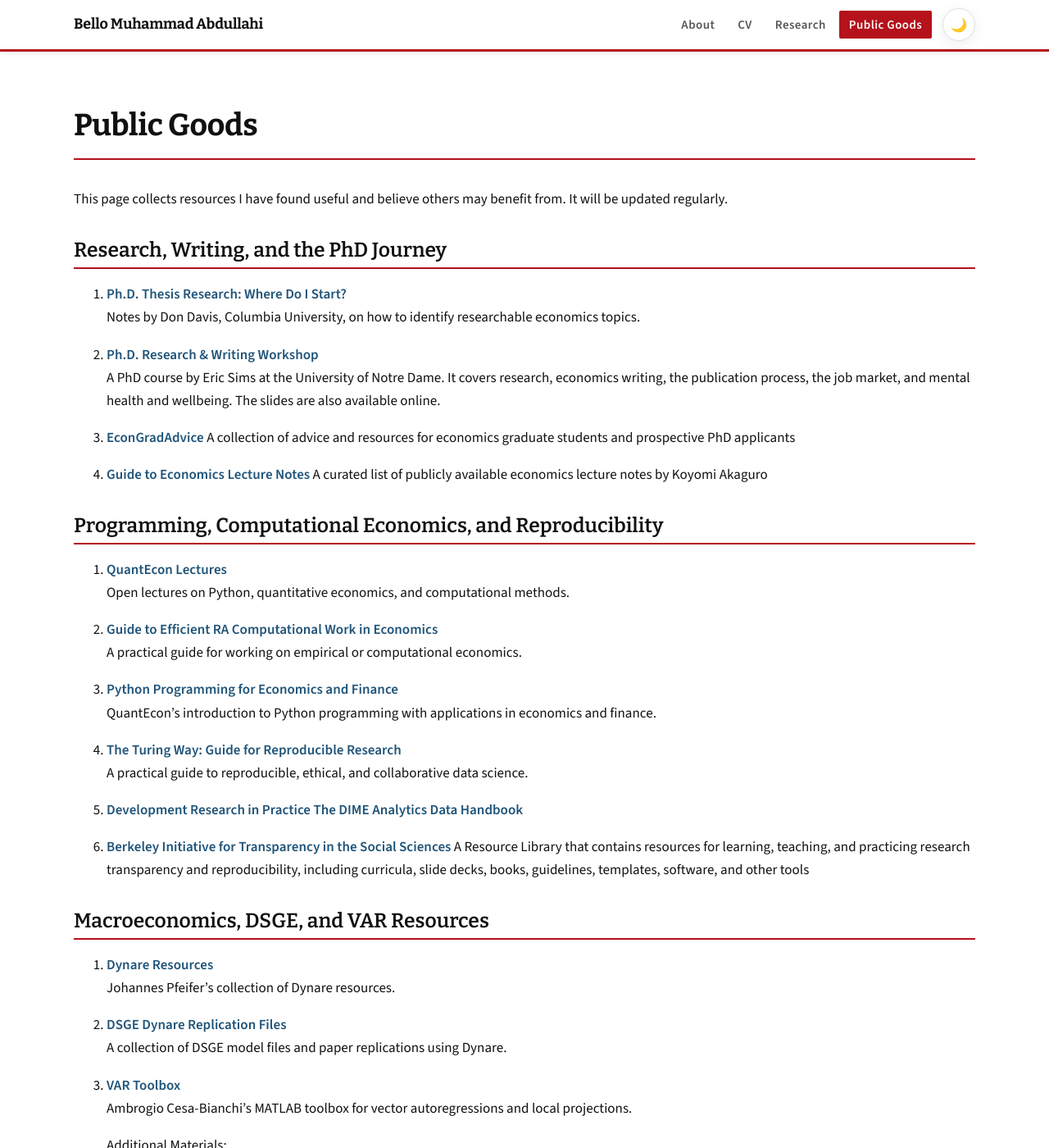
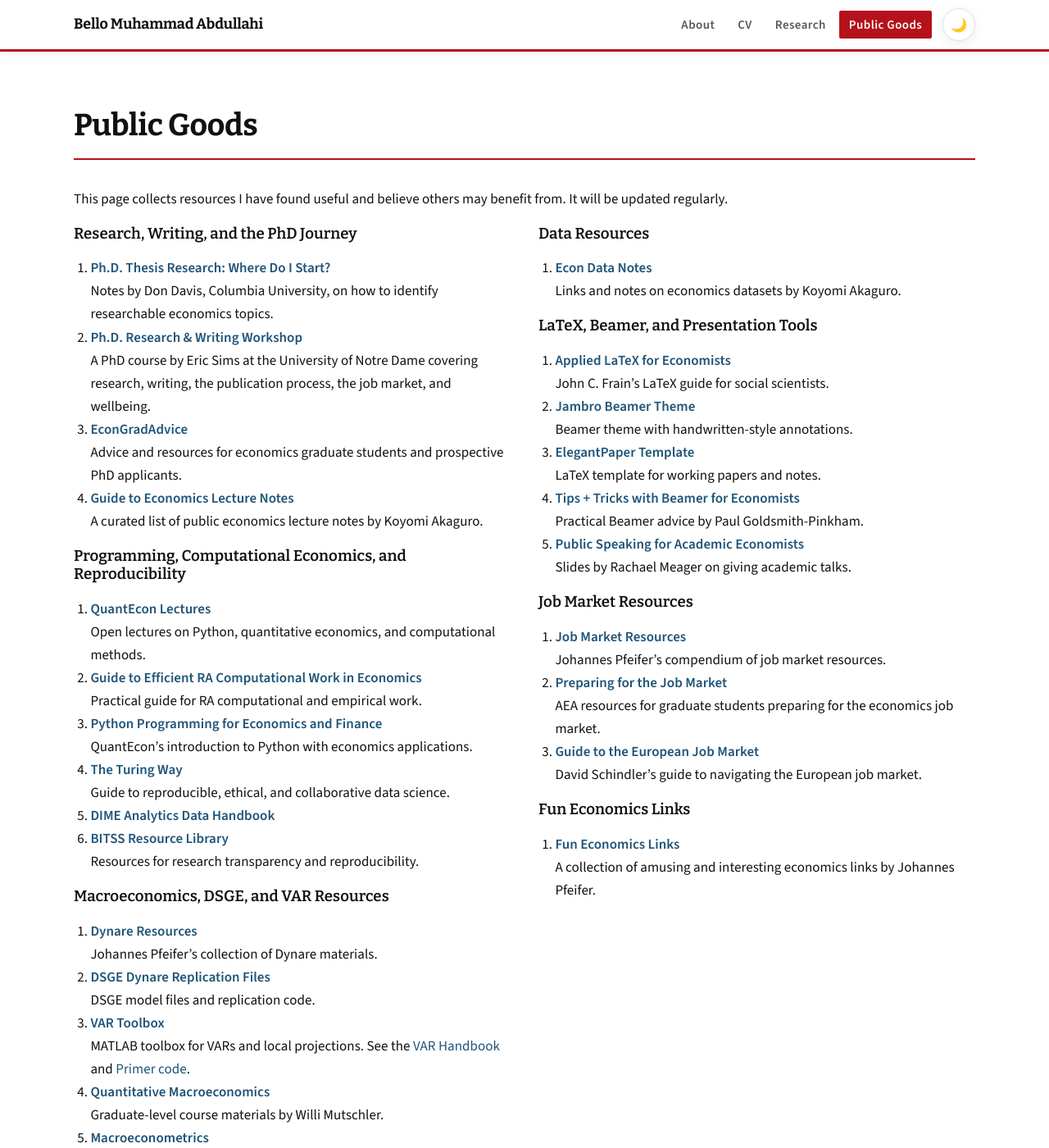
Before and after one commit to Bello-Abdullahi/Bello-Abdullahi.github.io, a Jekyll site: the page built from _pages/resources.md, in a window 1280 px wide and 1400 px high. Shown: the whole window at 82% size. Built offline with Jekyll 4.4.1, drawn with Linux system fonts in a browser that asks for light colours; some of the changed text lies outside the part shown.

Commit message:
Format resources page into two-column responsive layout and improve readability

```diff
--- a/_pages/resources.md
+++ b/_pages/resources.md
@@ -8,103 +8,147 @@ nav_order: 5
 
 This page collects resources I have found useful and believe others may benefit from. It will be updated regularly.
 
-## Research, Writing, and the PhD Journey
+<!-- Responsive two-column layout using CSS grid. Stacks to single column on small screens. -->
+<style>
+.resources-grid{display:grid;grid-template-columns:repeat(2,1fr);gap:2rem;align-items:start;}
+@media (max-width:720px){.resources-grid{grid-template-columns:1fr;}}
+.resources-grid h3{margin-top:0}
+.resources-grid ol{padding-left:1.2rem}
+.mentor-callout{margin-top:1.5rem}
+</style>
 
-1. [**Ph.D. Thesis Research: Where Do I Start?**](https://www.columbia.edu/~drd28/Thesis%20Research.pdf)
-   Notes by Don Davis, Columbia University, on how to identify researchable economics topics.
+<div class="resources-grid">
 
-2. [**Ph.D. Research & Writing Workshop**](https://sites.nd.edu/esims/courses/research-writing-workshop-spring-2023/)
-   A PhD course by Eric Sims at the University of Notre Dame. It covers research, economics writing, the publication process, the job market, and mental health and wellbeing. The slides are also available online.
+  <div>
+    <h3>Research, Writing, and the PhD Journey</h3>
+    <ol>
+      <li><a href="https://www.columbia.edu/~drd28/Thesis%20Research.pdf"><strong>Ph.D. Thesis Research: Where Do I Start?</strong></a><br>
+        Notes by Don Davis, Columbia University, on how to identify researchable economics topics.
+      </li>
 
-3. [**EconGradAdvice**](https://sites.google.com/view/econgradadvice/)
-   A collection of advice and resources for economics graduate students and prospective PhD applicants
+      <li><a href="https://sites.nd.edu/esims/courses/research-writing-workshop-spring-2023/"><strong>Ph.D. Research &amp; Writing Workshop</strong></a><br>
+        A PhD course by Eric Sims at the University of Notre Dame covering research, writing, the publication process, the job market, and wellbeing.
+      </li>
 
-4. [**Guide to Economics Lecture Notes**](https://github.com/Alalalalaki/Guide2EconNotes)
-   A curated list of publicly available economics lecture notes by Koyomi Akaguro
+      <li><a href="https://sites.google.com/view/econgradadvice/"><strong>EconGradAdvice</strong></a><br>
+        Advice and resources for economics graduate students and prospective PhD applicants.
+      </li>
 
-## Programming, Computational Economics, and Reproducibility
+      <li><a href="https://github.com/Alalalalaki/Guide2EconNotes"><strong>Guide to Economics Lecture Notes</strong></a><br>
+        A curated list of public economics lecture notes by Koyomi Akaguro.
+      </li>
+    </ol>
 
-1. [**QuantEcon Lectures**](https://quantecon.org/lectures/)
-   Open lectures on Python, quantitative economics, and computational methods.
+    <h3>Programming, Computational Economics, and Reproducibility</h3>
+    <ol>
+      <li><a href="https://quantecon.org/lectures/"><strong>QuantEcon Lectures</strong></a><br>
+        Open lectures on Python, quantitative economics, and computational methods.
+      </li>
 
-2. [**Guide to Efficient RA Computational Work in Economics**](https://github.com/Alalalalaki/Guide2EconRA)
-   A practical guide for working on empirical or computational economics.
+      <li><a href="https://github.com/Alalalalaki/Guide2EconRA"><strong>Guide to Efficient RA Computational Work in Economics</strong></a><br>
+        Practical guide for RA computational and empirical work.
+      </li>
 
-3. [**Python Programming for Economics and Finance**](https://python-programming.quantecon.org/)
-   QuantEcon’s introduction to Python programming with applications in economics and finance.
+      <li><a href="https://python-programming.quantecon.org/"><strong>Python Programming for Economics and Finance</strong></a><br>
+        QuantEcon’s introduction to Python with economics applications.
+      </li>
 
-4. [**The Turing Way: Guide for Reproducible Research**](https://book.the-turing-way.org/reproducible-research/reproducible-research/)
-   A practical guide to reproducible, ethical, and collaborative data science.
+      <li><a href="https://book.the-turing-way.org/reproducible-research/reproducible-research/"><strong>The Turing Way</strong></a><br>
+        Guide to reproducible, ethical, and collaborative data science.
+      </li>
 
-5. [**Development Research in Practice The DIME Analytics Data Handbook**](https://worldbank.github.io/dime-data-handbook/)
+      <li><a href="https://worldbank.github.io/dime-data-handbook/"><strong>DIME Analytics Data Handbook</strong></a></li>
 
-6. [**Berkeley Initiative for Transparency in the Social Sciences**](https://www.bitss.org/resource-library/)
-   A Resource Library that contains resources for learning, teaching, and practicing research transparency and reproducibility, including curricula, slide decks, books, guidelines, templates, software, and other tools
+      <li><a href="https://www.bitss.org/resource-library/"><strong>BITSS Resource Library</strong></a><br>
+        Resources for research transparency and reproducibility.
+      </li>
+    </ol>
 
+    <h3>Macroeconomics, DSGE, and VAR Resources</h3>
+    <ol>
+      <li><a href="https://sites.google.com/site/pfeiferecon/dynare?authuser=0"><strong>Dynare Resources</strong></a><br>
+        Johannes Pfeifer’s collection of Dynare materials.
+      </li>
 
-## Macroeconomics, DSGE, and VAR Resources
+      <li><a href="https://github.com/johannespfeifer/dsge_mod"><strong>DSGE Dynare Replication Files</strong></a><br>
+        DSGE model files and replication code.
+      </li>
 
-1. [**Dynare Resources**](https://sites.google.com/site/pfeiferecon/dynare?authuser=0)
-   Johannes Pfeifer’s collection of Dynare resources.
+      <li><a href="https://github.com/ambropo/VAR-Toolbox"><strong>VAR Toolbox</strong></a><br>
+        MATLAB toolbox for VARs and local projections. See the <a href="https://cdn.jsdelivr.net/gh/ambropo/VAR-Toolbox/VAR_Handbook.pdf">VAR Handbook</a> and <a href="https://github.com/ambropo/VAR-Toolbox/tree/main/Primer">Primer code</a>.
+      </li>
 
-2. [**DSGE Dynare Replication Files**](https://github.com/johannespfeifer/dsge_mod)
-   A collection of DSGE model files and paper replications using Dynare.
+      <li><a href="https://github.com/wmutschl/quantitative-macroeconomics"><strong>Quantitative Macroeconomics</strong></a><br>
+        Graduate-level course materials by Willi Mutschler.
+      </li>
 
-3. [**VAR Toolbox**](https://github.com/ambropo/VAR-Toolbox)
-   Ambrogio Cesa-Bianchi’s MATLAB toolbox for vector autoregressions and local projections.
+      <li><a href="https://github.com/wmutschl/macroeconometrics"><strong>Macroeconometrics</strong></a><br>
+        Course materials with MATLAB implementations.
+      </li>
 
-   Additional Materials:
-   - [VAR Handbook](https://cdn.jsdelivr.net/gh/ambropo/VAR-Toolbox/VAR_Handbook.pdf)
-   - [VAR Primer MATLAB code](https://github.com/ambropo/VAR-Toolbox/tree/main/Primer)
+      <li><a href="https://github.com/dkgaraujo/OpenSourcedMacroModels"><strong>Open Sourced Macro Models</strong></a><br>
+        Models used by central banks and public-sector institutions.
+      </li>
+    </ol>
+  </div>
 
-4. [**Quantitative Macroeconomics**](https://github.com/wmutschl/quantitative-macroeconomics)
-   Graduate-level quantitative macroeconomics course materials by Willi Mutschler.
+  <div>
+    <h3>Data Resources</h3>
+    <ol>
+      <li><a href="https://github.com/Alalalalaki/Econ-Data-Notes"><strong>Econ Data Notes</strong></a><br>
+        Links and notes on economics datasets by Koyomi Akaguro.
+      </li>
+    </ol>
 
-5. [**Macroeconometrics**](https://github.com/wmutschl/macroeconometrics)
-   Graduate-level macroeconometrics course materials with MATLAB implementation.
+    <h3>LaTeX, Beamer, and Presentation Tools</h3>
+    <ol>
+      <li><a href="https://www.tcd.ie/Economics/TEP/2014/TEP0214.pdf"><strong>Applied LaTeX for Economists</strong></a><br>
+        John C. Frain’s LaTeX guide for social scientists.
+      </li>
 
-6. [**Open Sourced Macro Models**](https://github.com/dkgaraujo/OpenSourcedMacroModels)
-   A collection of open-sourced macroeconomic models, including models used by central banks and public-sector institutions.
+      <li><a href="https://github.com/ambropo/JambroBeamerTheme"><strong>Jambro Beamer Theme</strong></a><br>
+        Beamer theme with handwritten-style annotations.
+      </li>
 
+      <li><a href="https://github.com/ElegantLaTeX/ElegantPaper"><strong>ElegantPaper Template</strong></a><br>
+        LaTeX template for working papers and notes.
+      </li>
 
-## Data Resources
+      <li><a href="https://paulgp.github.io/beamer_tips.pdf"><strong>Tips + Tricks with Beamer for Economists</strong></a><br>
+        Practical Beamer advice by Paul Goldsmith-Pinkham.
+      </li>
 
-1. [**Econ Data Notes**](https://github.com/Alalalalaki/Econ-Data-Notes)
-   A collection of links and notes on economics datasets by Koyomi Akaguro.
+      <li><a href="https://www.princeton.edu/~reddings/tradephd/public_speaking_for_academic_economists.pdf"><strong>Public Speaking for Academic Economists</strong></a><br>
+        Slides by Rachael Meager on giving academic talks.
+      </li>
+    </ol>
 
-## LaTeX, Beamer, and Presentation Tools
+    <h3>Job Market Resources</h3>
+    <ol>
+      <li><a href="https://sites.google.com/site/pfeiferecon/job-market-resources?authuser=0"><strong>Job Market Resources</strong></a><br>
+        Johannes Pfeifer’s compendium of job market resources.
+      </li>
 
-1. [**Applied LaTeX for Economists, Social Scientists and Others**](https://www.tcd.ie/Economics/TEP/2014/TEP0214.pdf)
-   John C. Frain’s guide to using LaTeX, especially useful for beginners in economics and the social sciences.
+      <li><a href="https://www.aeaweb.org/about-aea/committees/cswep/initiatives-and-resources/prof-dev-resources/job-market"><strong>Preparing for the Job Market</strong></a><br>
+        AEA resources for graduate students preparing for the economics job market.
+      </li>
 
-2. [**Jambro Beamer Theme**](https://github.com/ambropo/JambroBeamerTheme)
-   A Beamer theme by Ambrogio Cesa Bianchi that supports handwritten-style annotations and presentation notes.
+      <li><a href="https://david-schindler.de/guideejm/"><strong>Guide to the European Job Market</strong></a><br>
+        David Schindler’s guide to navigating the European job market.
+      </li>
+    </ol>
 
-3. [**ElegantPaper Template**](https://github.com/ElegantLaTeX/ElegantPaper)
-   A LaTeX template for working papers and notes.
+    <h3>Fun Economics Links</h3>
+    <ol>
+      <li><a href="https://sites.google.com/site/pfeiferecon/fun-economics-links?authuser=0"><strong>Fun Economics Links</strong></a><br>
+        A collection of amusing and interesting economics links by Johannes Pfeifer.
+      </li>
+    </ol>
 
-4. [**Tips + Tricks with Beamer for Economists**](https://paulgp.github.io/beamer_tips.pdf)
-   Beamer tips by Paul Goldsmith-Pinkham, with practical advice for economics presentations.
+  </div>
 
-5. [**Public Speaking for Academic Economists**](https://www.princeton.edu/~reddings/tradephd/public_speaking_for_academic_economists.pdf)
-   Slides by Rachael Meager on giving academic talks in economics.
+</div>
 
-## Job Market Resources
-
-1. [**Job Market Resources**](https://sites.google.com/site/pfeiferecon/job-market-resources?authuser=0)
-   Johannes Pfeifer’s compendium of job market resources, including advice on writing, presentations, and the academic job market.
-
-2. [**Preparing for the Job Market**](https://www.aeaweb.org/about-aea/committees/cswep/initiatives-and-resources/prof-dev-resources/job-market)
-   AEA resources for graduate students preparing for the economics job market.
-
-3. [**Guide to the European Job Market**](https://david-schindler.de/guideejm/)
-   David Schindler’s guide to navigating the European economics job market.
-
-## Fun Economics Links
-
-1. [**Fun Economics Links**](https://sites.google.com/site/pfeiferecon/fun-economics-links?authuser=0)
-   A collection of funny and interesting economics links by Johannes Pfeifer. Useful when you want a break from research.
-
-<div class="mentor-callout" style="margin-top: 1.5rem;">
+<div class="mentor-callout">
   <strong>Have a suggestion?</strong> If you know of a resource that should be listed here, feel free to <a href="mailto:b.abdullahi@lancaster.ac.uk">send it my way</a>.
 </div>
```
